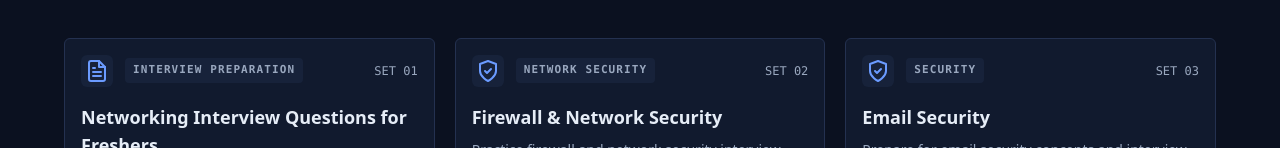
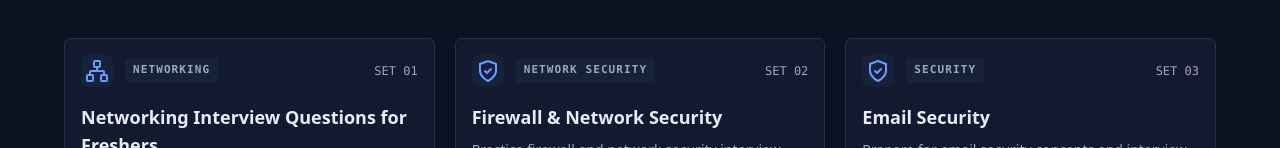
Before and after one commit to Nirmalakhadka18/Question_Set_Hub, a React (Vite) app: page / in a window 1280 px wide. Shown: the part 483-631 px from the top of the page. Built offline with nearby package versions, Linux system fonts and the light colour scheme.

Commit message:
Correct networking question set category

```diff
--- a/src/data/questionSets.ts
+++ b/src/data/questionSets.ts
@@ -28,7 +28,7 @@ export const questionSets: QuestionSet[] = [
     number: "01",
     title: "Networking Interview Questions for Freshers",
     description: "Practice essential networking concepts and commonly asked interview questions for freshers.",
-    category: "Interview Preparation",
+    category: "Networking",
     url: "https://nh-prep.pages.dev"
   },
   {
```
